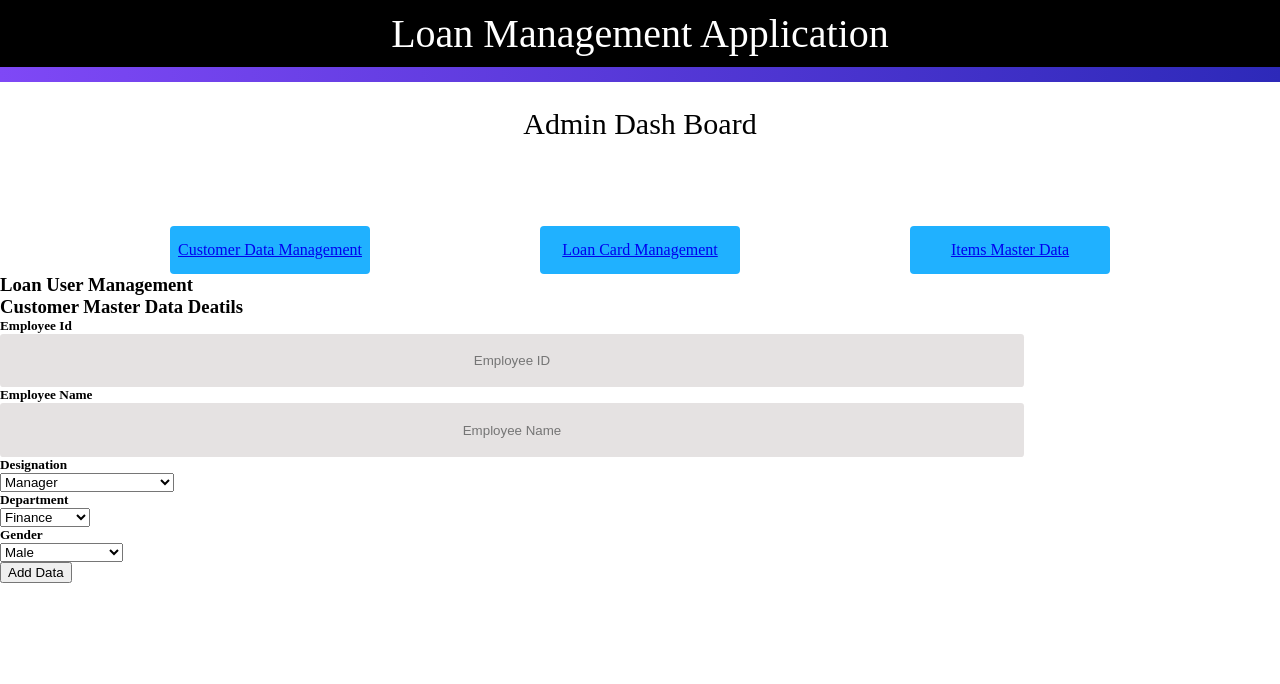
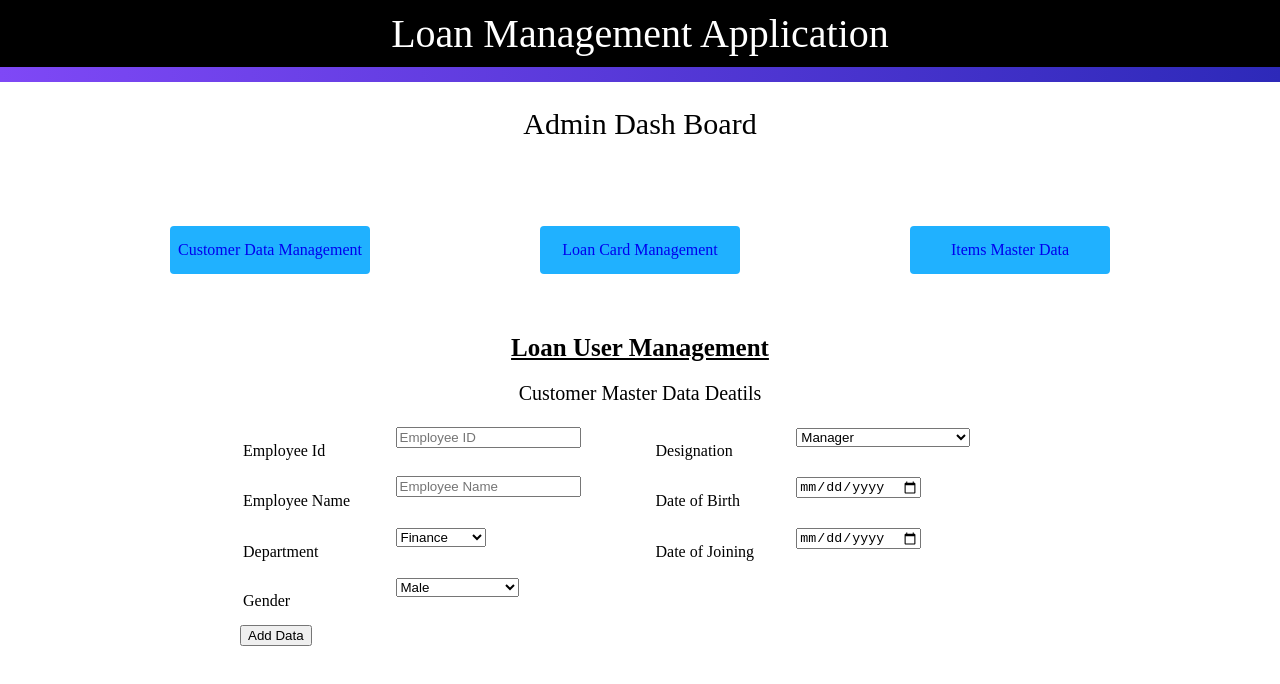
Before and after one commit to Prita13/Loan-Admin-Management-App, a React (Create React App) app: page /CustomerDataManagement in a window 1280 px wide. Both pictures are taken after a click on the element "Login". Shown: the top 684 px of the page. Built offline with nearby package versions, Linux system fonts and the light colour scheme.

Commit message:
customer-data

```diff
--- a/src/components/AdminDashboard/AdminDashboard.js
+++ b/src/components/AdminDashboard/AdminDashboard.js
@@ -15,13 +15,13 @@ const AdminDashboard = () => {
         <div id="page-heading">Admin Dash Board</div>
       </div>
       <div className="options">
-        <NavLink to='/CustomerDataManagement'>
+        <NavLink to='/CustomerDataManagement' style={{textDecoration:'none'}}>
           <div className="option-1">Customer Data Management</div>
         </NavLink>
-        <NavLink to='/LoanCardManagement'>
+        <NavLink to='/LoanCardManagement' style={{textDecoration:'none'}}>
           <div className="option-2">Loan Card Management</div>
         </NavLink>
-        <NavLink to='/ItemsMasterData'>
+        <NavLink to='/ItemsMasterData' style={{textDecoration:'none'}}>
           <div className="option-3">Items Master Data</div>
         </NavLink>
       </div>
--- /dev/null
+++ b/src/components/CustomerData/CustomerData.css
@@ -0,0 +1,24 @@
+.customer-data-page{
+    display: flex;
+    justify-content:center ;
+    align-items: center;
+    flex-direction: column;
+    padding-top: 60px;
+}
+
+#customer-page-subheading{
+    text-align: center;
+    font-size: 25px;
+}
+
+#customer-details-heading{
+    text-align: center;
+    font-size: 20px;
+    padding: 20px;
+}
+
+.customer-data-table{
+    width: 800px;
+    height: 200px;
+
+}
--- a/src/components/CustomerData/CustomerData.js
+++ b/src/components/CustomerData/CustomerData.js
@@ -1,8 +1,11 @@
 import React, { useState } from "react";
+import '../CustomerData/CustomerData.css';
 
 const CustomerData = () => {
   const [id, setId] = useState("");
   const [name, setName] = useState("");
+  const [dob, setdob] = useState("");
+  const [doj,setdoj] = useState("");
   const [designation, setDesignation] = useState("");
   const [department, setDepartment] = useState("");
   const [gender, setGender] = useState("");
@@ -13,58 +16,83 @@ const CustomerData = () => {
 
   return (
     <div>
-      <div>
-        <h3>Loan User Management</h3>
-        <h3>Customer Master Data Deatils</h3>
-      </div>
+      <div className="customer-data-page">
+
+          <h3 id="customer-page-subheading"><u>Loan User Management</u></h3>
+          <p id="customer-details-heading">Customer Master Data Deatils</p>
+
         <div>
           <form>
-          <div>
-            <h5>Employee Id</h5>
+            <table className="customer-data-table">
+              <tr className="data-row">
+                <td>Employee Id</td>
                 <input
+
                   type='text'
                   placeholder='Employee ID'
                   value={id}
                   onChange={(event)=>setId(event.target.value)}
                 />
+                <td>Designation</td>
+                <div className="selection-designation">
+                <select value={designation} onChange={(event)=>setDesignation(event.target.value)}>
+                <option value='Manager'>Manager</option>
+                <option value='Senoir Software Engineer'>Senoir Software Engineer</option>
+                <option value='Software Engineer'>Software Engineer</option>
+                </select>
                 </div>
-          <div>
-            <h5>Employee Name</h5>
+              </tr>
+              <tr>
+                <td>Employee Name</td>
                 <input
                   type='text'
                   placeholder='Employee Name'
                   value={name}
                   onChange={(event)=>setName(event.target.value)}
                 />
-          </div>
-          <div>
-            <h5>Designation</h5>
-            <select value={designation} onChange={(event)=>setDesignation(event.target.value)}>
-              <option value='Manager'>Manager</option>
-              <option value='Senoir Software Engineer'>
-                Senoir Software Engineer
-              </option>
-              <option value='Software Engineer'>Software Engineer</option>
-            </select>
-          </div>
-          <div>
-            <h5>Department</h5>
+                <td>
+                  Date of Birth
+                </td>
+                <input
+                  type='date'
+                  placeholder='DD/MM/YYYY'
+                  onChange={(event)=>setdob(event.target.value)}
+                />
+              </tr>
+
+              <tr>
+              <td>Department</td>
+              <div className="selection-department">
               <select value={department} onChange={(event)=>setDepartment(event.target.value)}>
                 <option value='Finance'>Finance</option>
                 <option value='Sales'>Sales</option>
                 <option value='Technology'>Technology</option>
               </select>
               </div>
-          <div>
-            <h5>Gender</h5>
+              <td>
+                  Date of Joining
+                </td>
+                <input
+                  type='date'
+                  placeholder='DD/MM/YYYY'
+                  onChange={(event)=>setdoj(event.target.value)}
+                />
+              </tr>
+              <tr>
+                <td>Gender</td>
                 <select value={gender} onChange={(event)=>setGender(event.target.value)}>
                   <option value='Male'>Male</option>
                   <option value='Female'>Female</option>
                   <option value='Prefer not to say'>Prefer Not to say</option>
                 </select>
+              </tr>
+
+
+
+            </table>
+            <button className="customer-add-btn" type='submit' onClick={handleClick}>Add Data</button>
+          </form>
         </div>
-          <button type='submit' onClick={handleClick}>Add Data</button>
-        </form>
       </div>
     </div>
   );
--- a/src/components/loginform.css
+++ b/src/components/loginform.css
@@ -24,7 +24,7 @@
     justify-content: space-around;
 }
 
-input{
+.login-input{
     border: none;
     background-color: rgb(229, 226, 226);
     height:4em;
--- a/src/components/loginform.js
+++ b/src/components/loginform.js
@@ -12,8 +12,8 @@ const LoginForm = (props) => {
   return (
     <div className='cover'>
       <h1>Admin Login</h1>
-      <input type='text' placeholder='Username' value={userName} onChange={(event)=>setUserName(event.target.value)}/>
-      <input type='password' placeholder='Password' value={password} onChange={(event)=>setPassword(event.target.value)} />
+      <input className="login-input" type='text' placeholder='Username' value={userName} onChange={(event)=>setUserName(event.target.value)}/>
+      <input className="login-input" type='password' placeholder='Password' value={password} onChange={(event)=>setPassword(event.target.value)} />
       <div onClick={login} className='login-btn'>
         Login
       </div>
```
Lines whose indentation alone changed are shown as unchanged.
